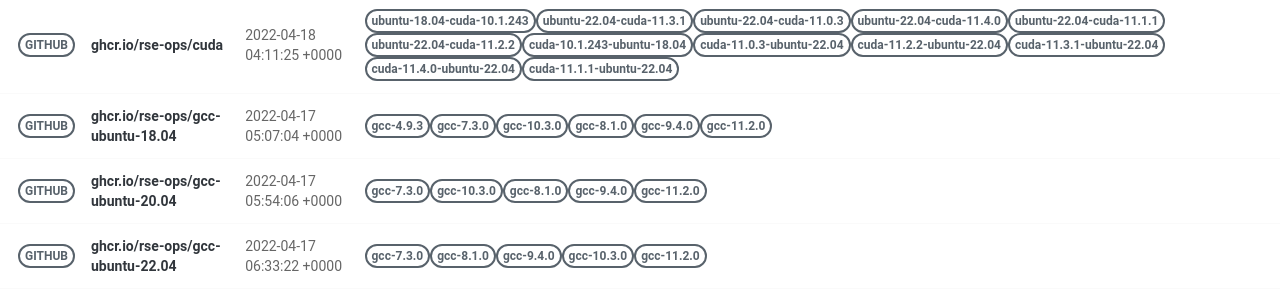
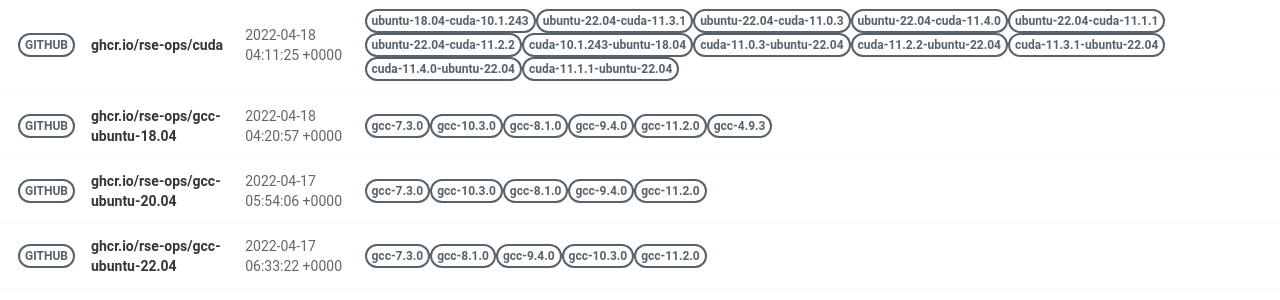
Before and after one commit to rse-ops/docker-images, a Jekyll site: the page built from pages/index.md, in a window 1280 px wide. Shown: the part 498-798 px from the top of the page. Built offline with Jekyll 4.4.1, drawn with Linux system fonts in a browser that asks for light colours; nearby versions of some CDN libraries.

Commit message:
Automated push to update library 2022-04-18

```diff
--- a/_library/ghcr.io-rse-ops-gcc-ubuntu-18.04.md
+++ b/_library/ghcr.io-rse-ops-gcc-ubuntu-18.04.md
@@ -1,14 +1,11 @@
 ---
 layout: container
 name: ghcr.io/rse-ops/gcc-ubuntu-18.04
-updated_at: 2022-04-17 05:07:04.269665
+updated_at: 2022-04-18 04:20:57.865119
 
 
 container_url: https://github.com/orgs/rse-ops/packages/container/package/gcc-ubuntu-18.04
 versions:
- - tag: gcc-4.9.3
-   dockerfile: https://github.com/rse-ops/docker-images/blob/main/ubuntu/gcc/Dockerfile
-   manifest: https://crane.ggcr.dev/manifest/ghcr.io/rse-ops/gcc-ubuntu-18.04:gcc-4.9.3
  - tag: gcc-7.3.0
    dockerfile: https://github.com/rse-ops/docker-images/blob/main/ubuntu/gcc/Dockerfile
    manifest: https://crane.ggcr.dev/manifest/ghcr.io/rse-ops/gcc-ubuntu-18.04:gcc-7.3.0
```
Also changed, not shown: other parts of _library/ghcr.io-rse-ops-gcc-ubuntu-18.04.md (+3 -0 lines).
